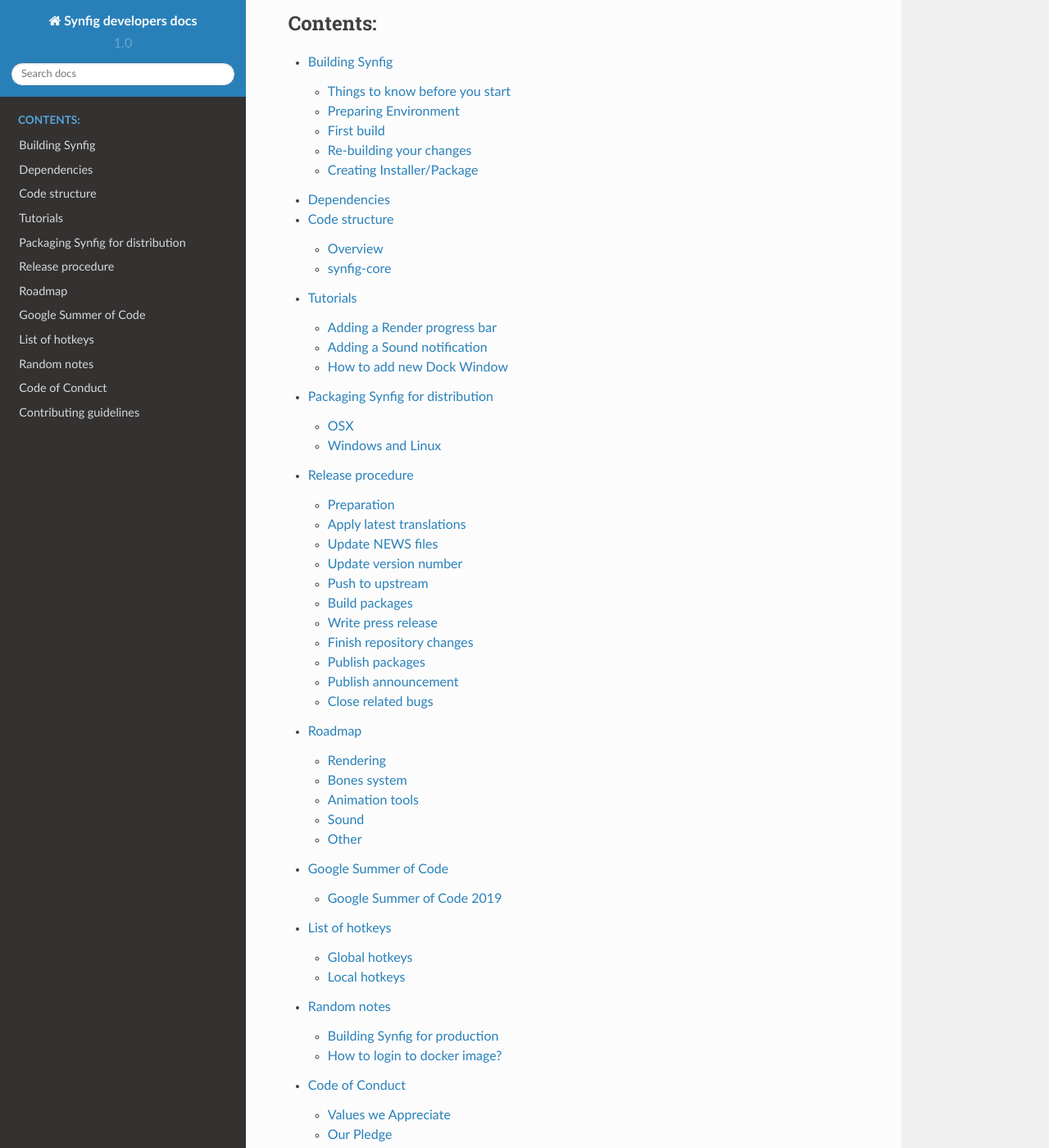
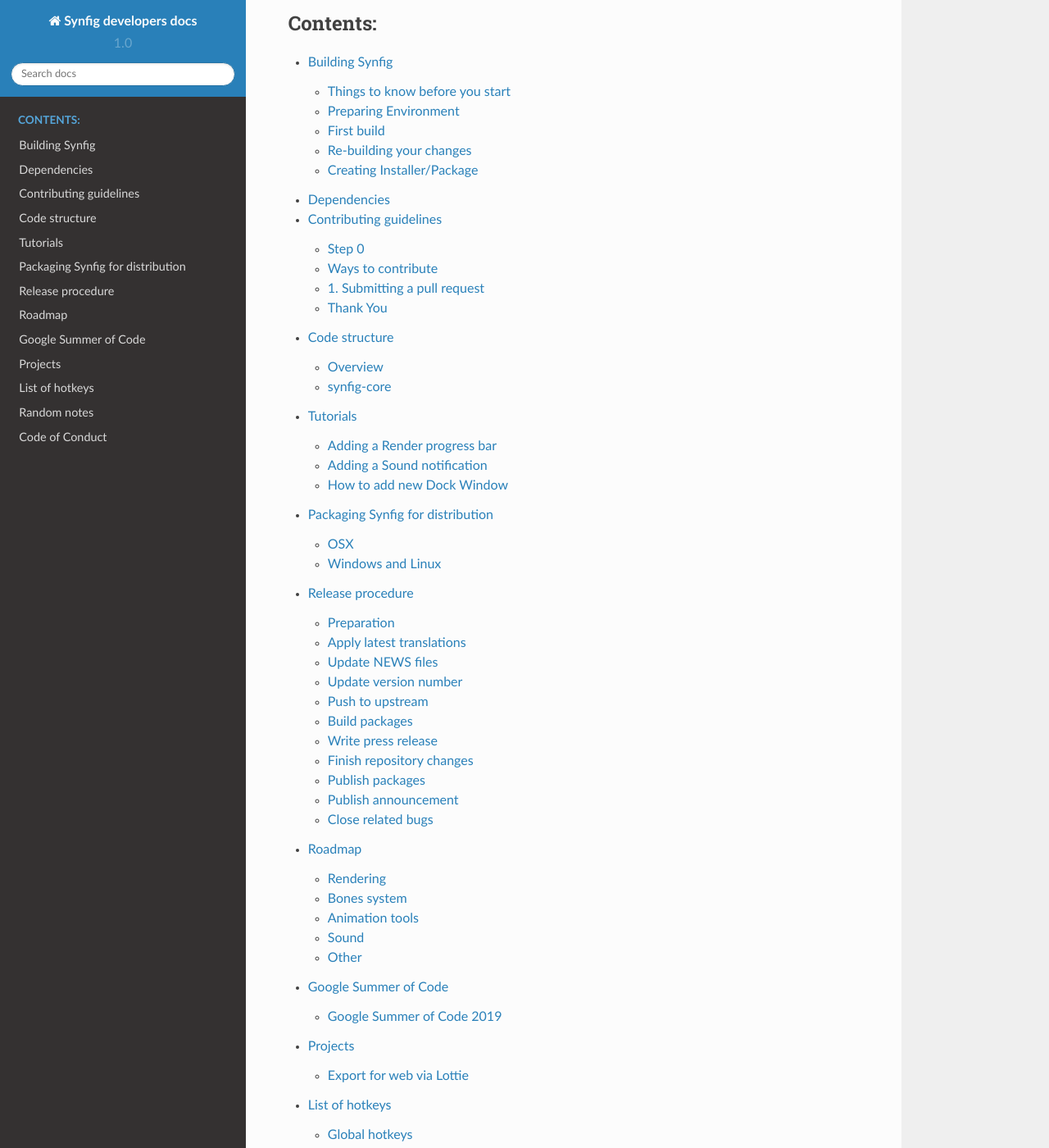
Before and after one commit to synfig/synfig-docs-dev, a Sphinx documentation site: the page built from docs/index.rst, in a window 1280 px wide and 1400 px high, scrolled down 245 px. Shown: the whole window at 82% size. Built offline with Sphinx 7.4.7 and the Read the Docs theme 2.0.0, drawn with Linux system fonts in a browser that asks for light colours; some of the changed text lies outside the part shown.

Commit message:
Add stub page for "Export for web" project

```diff
--- a/docs/index.rst
+++ b/docs/index.rst
@@ -16,16 +16,17 @@
 
    common/building
    common/dependencies
+   community/contribution guidelines
    common/structure
    tutorials
    common/packaging
    common/release
    common/roadmap
    gsoc
+   projects
    common/hotkeys
    common/random
    community/code of conduct
-   community/contribution guidelines
 
 Indices and tables
 ==================
--- /dev/null
+++ b/docs/projects/lottie-export-for-web.rst
@@ -0,0 +1,6 @@
+.. _lottie:
+
+Export for web via Lottie
+==========================
+
+This is a stub page for "Export for web" project.
```
Also changed, not shown: docs/projects.rst (added, +12 -0 lines).
